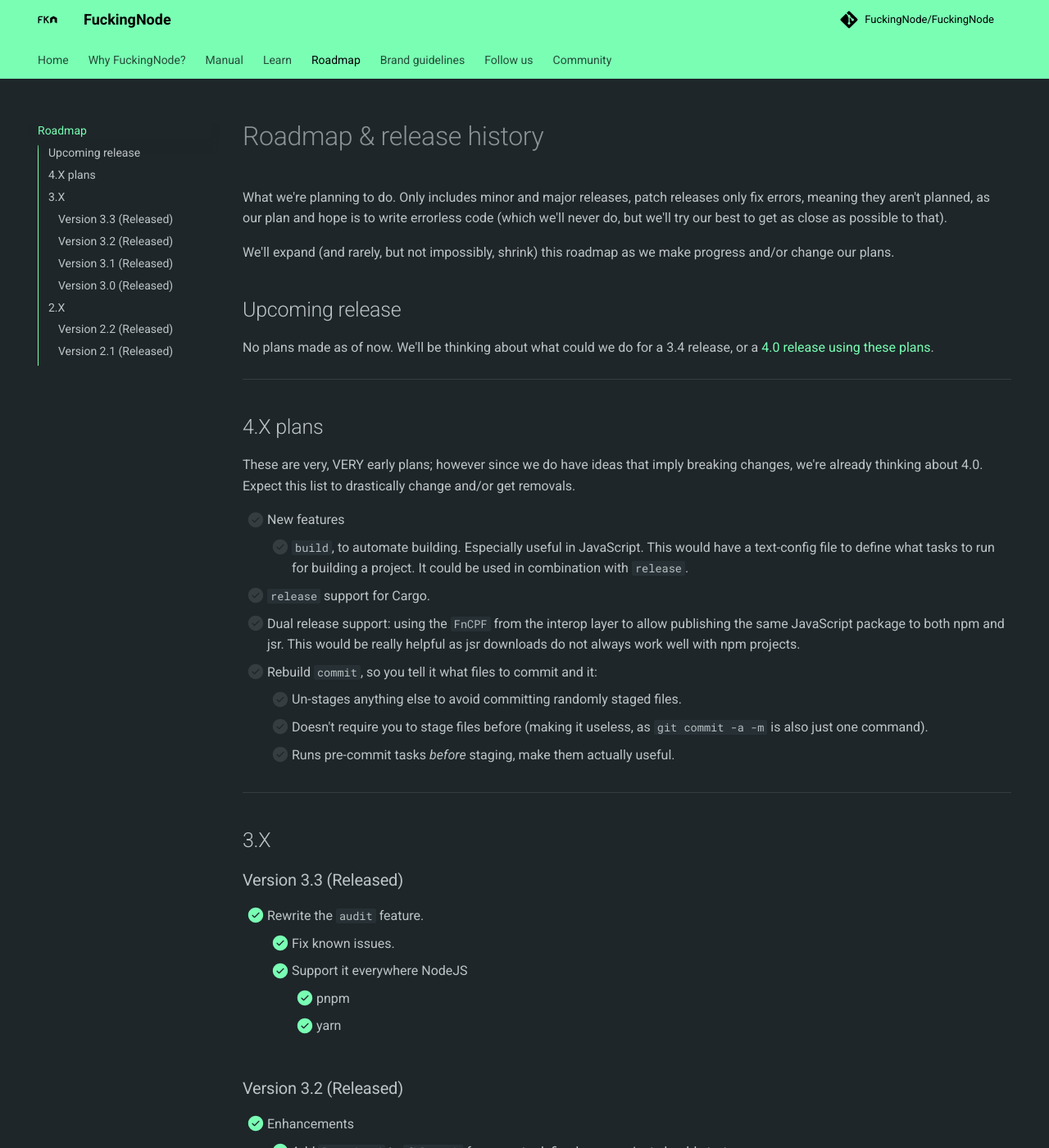
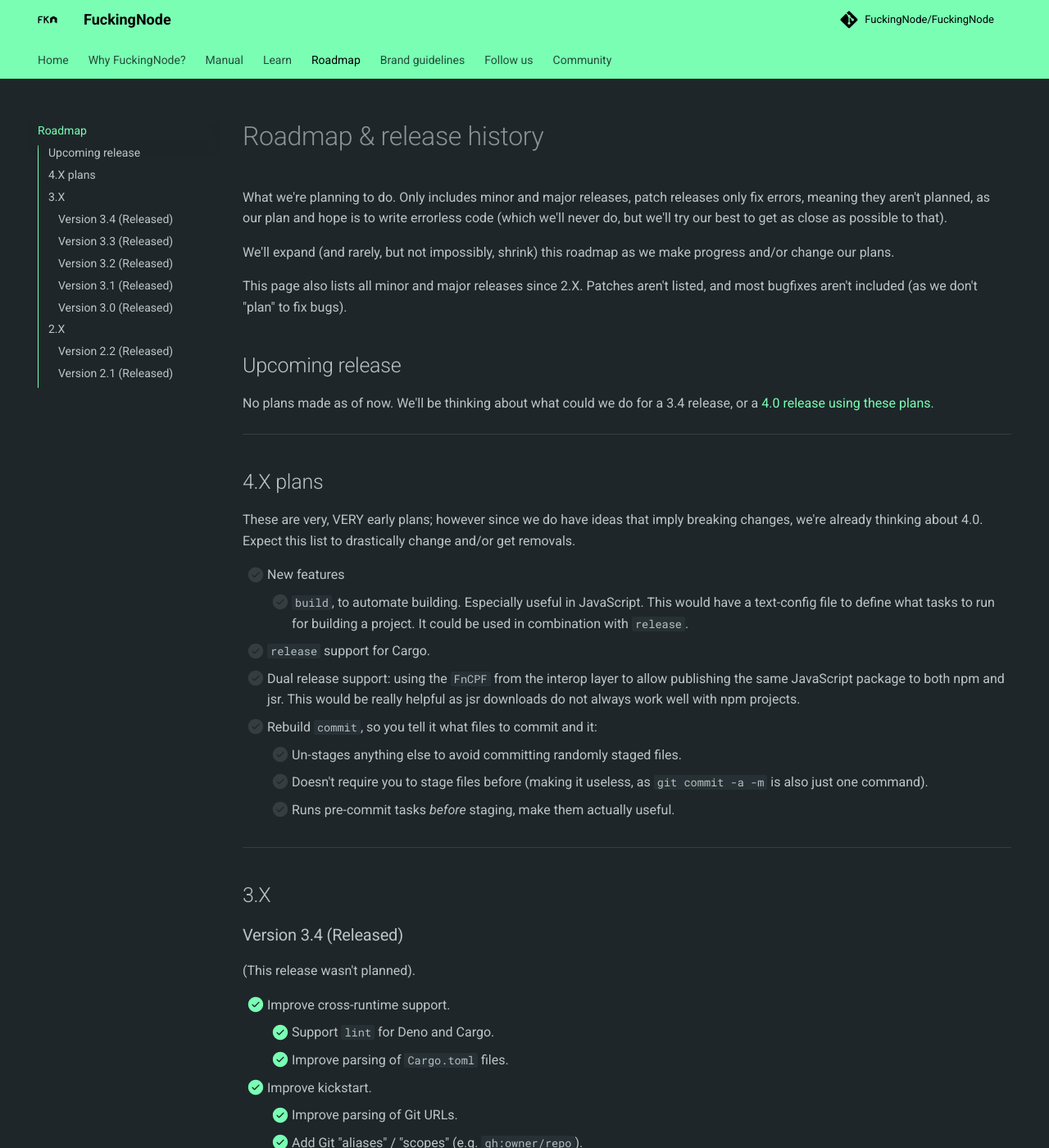
Before and after one commit to FuckingNode/fuckingnode.github.io, an MkDocs documentation site: the page built from docs/about/roadmap.md, in a window 1280 px wide and 1400 px high. Shown: the whole window at 82% size. Built offline with MkDocs 1.6.1 and Material for MkDocs 9.7.7, drawn with Linux system fonts in a browser that asks for light colours; comment, search, counter and statistics services are not loaded.

Commit message:
List 3.4 in Roadmap page

```diff
--- a/docs/about/roadmap.md
+++ b/docs/about/roadmap.md
@@ -5,6 +5,8 @@
 What we're planning to do. Only includes minor and major releases, patch releases only fix errors, meaning they aren't planned, as our plan and hope is to write errorless code (which we'll never do, but we'll try our best to get as close as possible to that).
 
 We'll expand (and rarely, but not impossibly, shrink) this roadmap as we make progress and/or change our plans.
+
+This page also lists all minor and major releases since 2.X. Patches aren't listed, and most bugfixes aren't included (as we don't "plan" to fix bugs).
 
 ## Upcoming release
 
@@ -28,6 +30,17 @@
 ---
 
 ## 3.X
+
+### Version 3.4 (Released)
+
+(This release wasn't planned).
+
+- [X] Improve cross-runtime support.
+    - [X] Support `lint` for Deno and Cargo.
+    - [X] Improve parsing of `Cargo.toml` files.
+- [X] Improve kickstart.
+    - [X] Improve parsing of Git URLs.
+    - [X] Add Git "aliases" / "scopes" (e.g. `gh:owner/repo`).
 
 ### Version 3.3 (Released)
 
```
